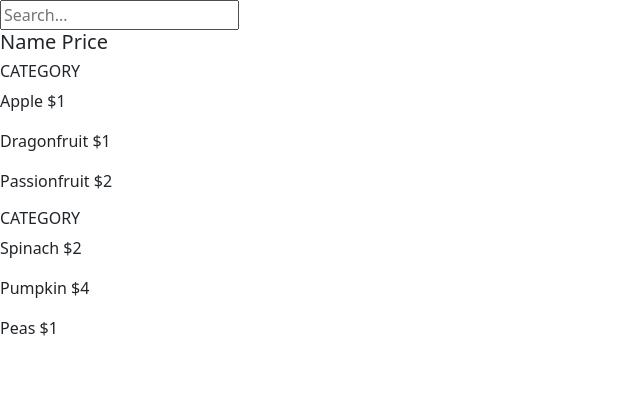
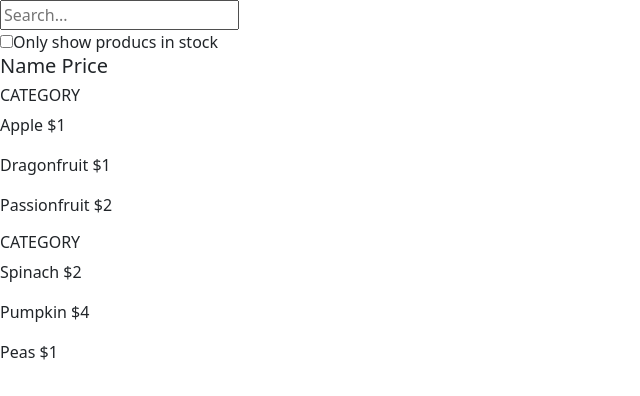
Before and after one commit to map-soriano/react-product-table, a React (Vite) app: page / in a window 1280 px wide. Shown: the top 396 px of the page, without its empty margins (0-640 px from the left). Built offline with nearby package versions, Linux system fonts and the light colour scheme.

Commit message:
Fix commented out checkbox input and add labels

```diff
--- a/src/components/SearchBar.tsx
+++ b/src/components/SearchBar.tsx
@@ -1,8 +1,14 @@
 function SearchBar() {
   return (
     <>
-      <input placeholder="Search..."></input>
-      {/* <input type="checkbox">Only show products in stock</input> */}
+      <label htmlFor="search">
+        <input id="search" placeholder="Search..." />
+      </label>
+      <br />
+      <label htmlFor="stock">
+        <input id="stock" type="checkbox" />
+        Only show producs in stock
+      </label>
     </>
   );
 }
```
